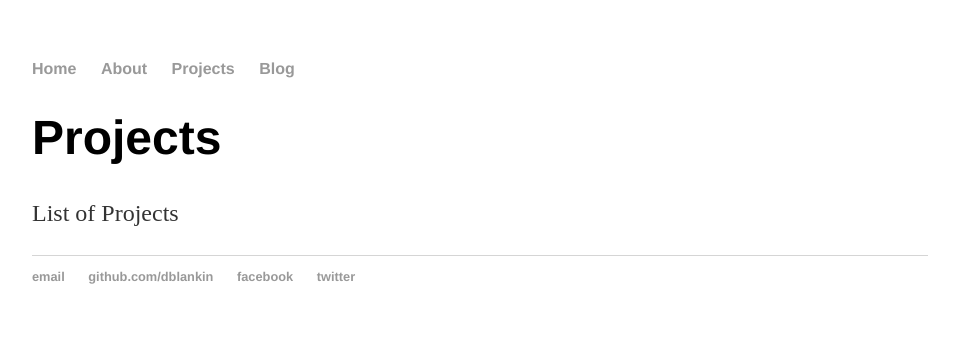
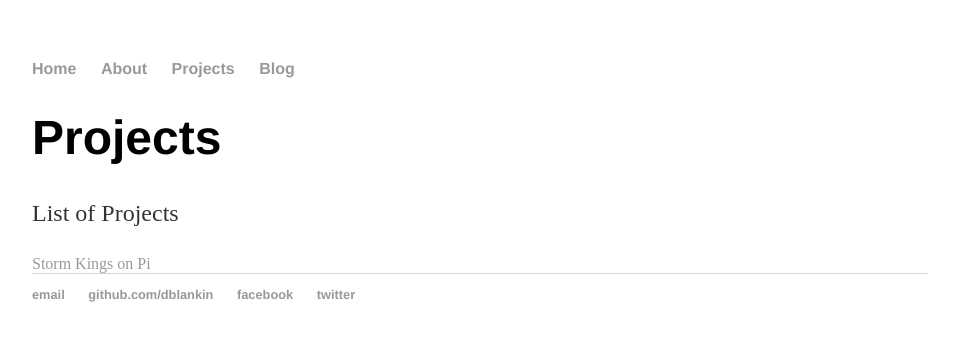
Before and after one commit to dblankin/dblankin.github.io, a Jekyll site: the page built from projects/index.html, in a window 1280 px wide. Shown: the top 341 px of the page, without its empty margins (160-1119 px from the left). Built offline with Jekyll 4.4.1, drawn with Linux system fonts in a browser that asks for light colours.

Commit message:
Update index.html

```diff
--- a/projects/index.html
+++ b/projects/index.html
@@ -5,4 +5,5 @@ title: Projects
 <div class="projects">
 <h1>Projects</h1>
 <p>List of Projects</p>
+  <a href="68.35.119.5:34000">Storm Kings on Pi</a>
 </div><!-- /.projects-->
```
